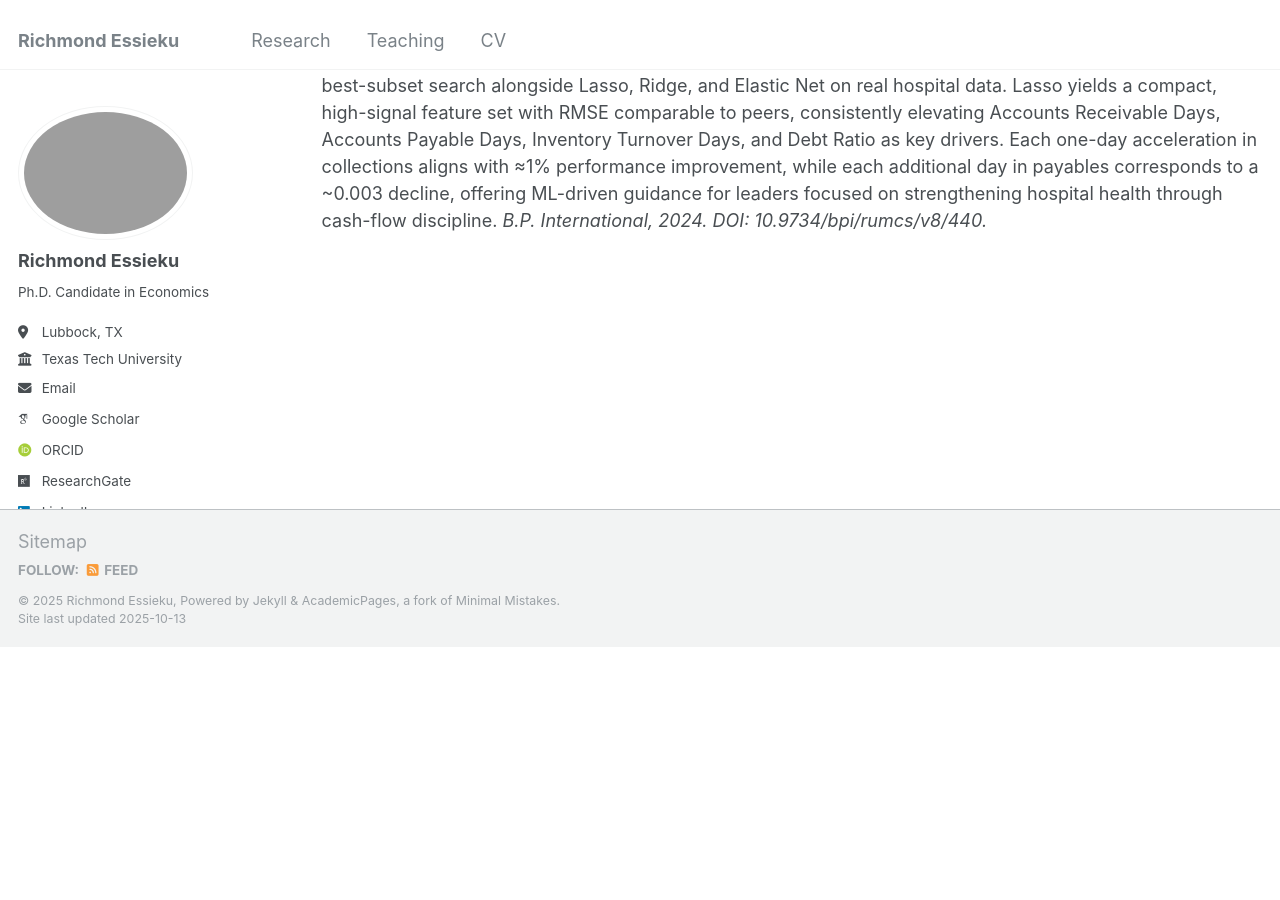
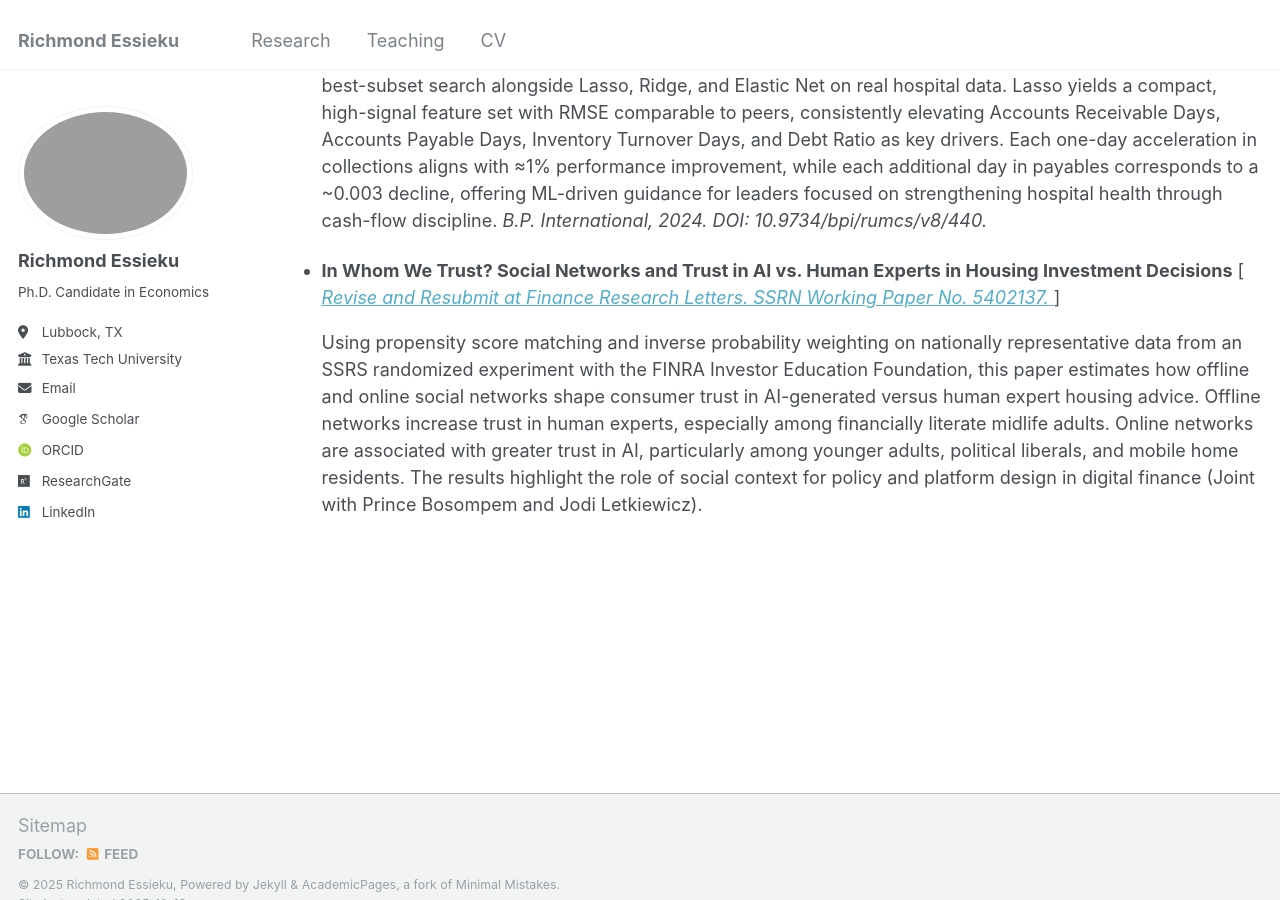
Before and after one commit to essieku/essieku.github.io, a Jekyll site: the page built from _pages/publications.html, in a window 1280 px wide and 900 px high, scrolled down 3723 px. Built offline with Jekyll 4.4.1, drawn with Linux system fonts in a browser that asks for light colours; some web fonts are replaced; before the commit the page ends 4370 px from its top, so only the background shows below that.

Commit message:
Update publications.html

```diff
--- a/_pages/publications.html
+++ b/_pages/publications.html
@@ -183,4 +183,24 @@ author_profile: true
       </p>
     </li>
   </ul>
+
+
+
+<ul>
+  <li>
+    <strong>In Whom We Trust? Social Networks and Trust in AI vs. Human Experts in Housing Investment Decisions</strong>
+    [
+    <a href="https://papers.ssrn.com/sol3/papers.cfm?abstract_id=5402137" target="_blank" rel="noopener noreferrer">
+      <em>Revise and Resubmit at Finance Research Letters.</em> <em>SSRN Working Paper No. 5402137.</em>
+    </a>
+    ]
+    <p>
+      Using propensity score matching and inverse probability weighting on nationally representative data from an SSRS randomized experiment with the FINRA Investor Education Foundation, this paper estimates how offline and online social networks shape consumer trust in AI-generated versus human expert housing advice. Offline networks increase trust in human experts, especially among financially literate midlife adults. Online networks are associated with greater trust in AI, particularly among younger adults, political liberals, and mobile home residents. The results highlight the role of social context for policy and platform design in digital finance (Joint with Prince Bosompem and Jodi Letkiewicz).
+    </p>
+  </li>
+</ul>
+
+
+
+
 </div>
```
